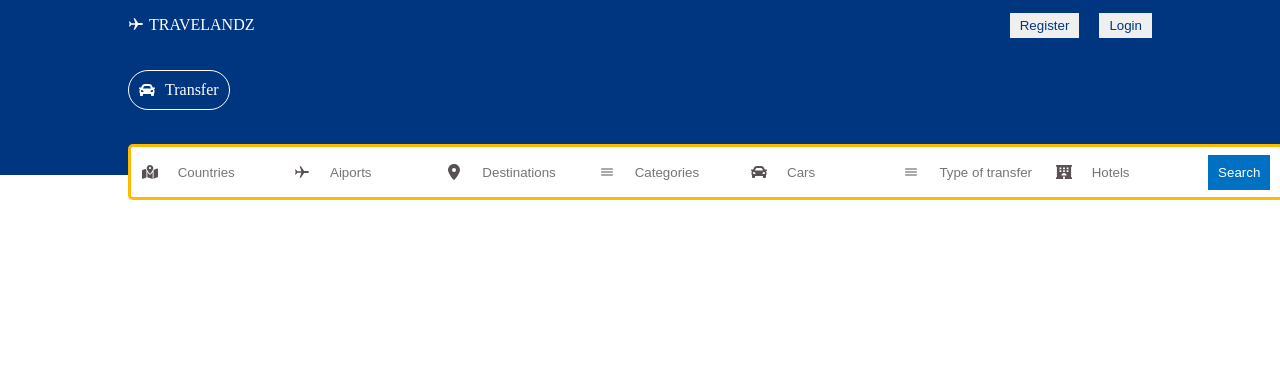
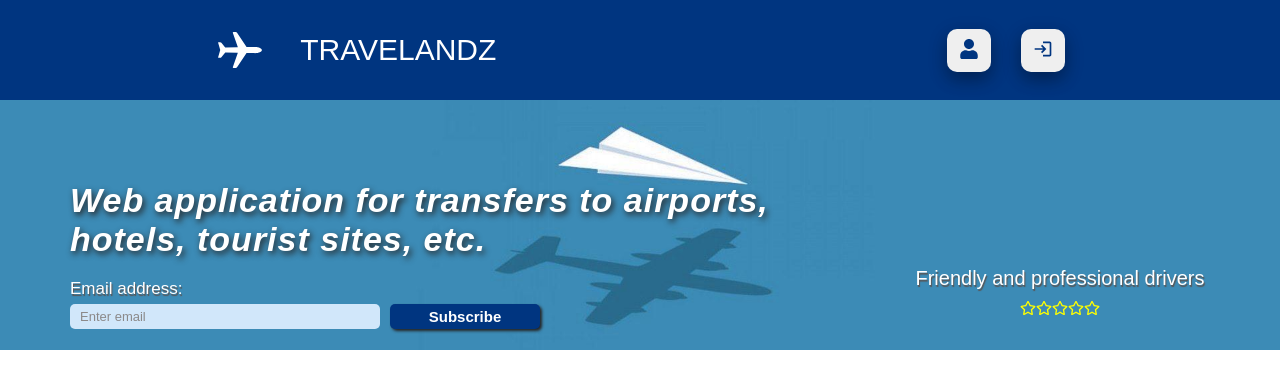
Before and after one commit to danielullauri93/Desafio_Tecnico_Travelandz, a React (Vite) app in the folder client/: page / in a window 1280 px wide. Shown: the top 388 px of the page. Built offline with nearby package versions, Linux system fonts and the light colour scheme.

Commit message:
Rediseño del Header

```diff
--- a/client/src/components/header/Header.jsx
+++ b/client/src/components/header/Header.jsx
@@ -1,71 +1,38 @@
-import { useState } from "react";
-import { FaCar, FaHotel, FaRegCalendarAlt } from "react-icons/fa";
-import { FaLocationDot, FaMapLocationDot } from "react-icons/fa6";
-import { IoIosAirplane, IoIosMenu } from "react-icons/io";
+import { FaRegStar } from "react-icons/fa";
 import "./header.css";
+
 const Header = () => {
   return (
     <div className="header">
+
       <div className="headerContainer">
-        <div className="headerList">
-          <div className="headerListItem active">
-            <FaCar />
-            <span className="headerListTitle">Transfer</span>
+        <h1 className="headerContainer-h1">
+          Web application for transfers to airports, hotels, tourist sites, etc.
+        </h1>
+        <div className="headerContainerInputButton">
+          <div class="headerLabel_input mb-3">
+            <label>Email address:</label>
+            <input type="email" className="headerImputMail" placeholder="Enter email" />
           </div>
+          <button type="submit" className="headerContainer-button">
+            Subscribe
+          </button>
         </div>
+      </div>
 
-        <form className="headerSearch">
-          <div className="headerSearchItem">
-            <FaMapLocationDot className="headerIcon" />
-            <input
-              type="text"
-              class="headerSearchText"
-              placeholder="Countries"
-            />
-          </div>
-          <div className="headerSearchItem">
-            <IoIosAirplane className="headerIcon" />
-            <input type="text" class="headerSearchText" placeholder="Aiports" />
-          </div>
-          <div className="headerSearchItem">
-            <FaLocationDot className="headerIcon" />
-            <input
-              type="text"
-              class="headerSearchText"
-              placeholder="Destinations"
-            />
-          </div>
-          <div className="headerSearchItem">
-            <IoIosMenu className="headerIcon" />
-            <input
-              type="text"
-              class="headerSearchText"
-              placeholder="Categories"
-            />
-          </div>
-          <div className="headerSearchItem">
-            <FaCar className="headerIcon" />
-            <input type="text" class="headerSearchText" placeholder="Cars" />
-          </div>
-          <div className="headerSearchItem">
-            <IoIosMenu className="headerIcon" />
-            <input
-              type="text"
-              class="headerSearchText"
-              placeholder="Type of transfer"
-            />
-          </div>
-          <div className="headerSearchItem">
-            <FaHotel className="headerIcon" />
-            <input type="text" class="headerSearchText" placeholder="Hotels" />
-          </div>
-          <div className="headerSearchItem">
-            <button type="submit" className="headerBtn">
-              Search
-            </button>
-          </div>
-        </form>
+      <div className="headerLayout">
+        <h3 className="headerLayout-h3">
+          Friendly and professional drivers
+        </h3>
+        <div className="headerLayout-star">
+          <FaRegStar className="headerStarIcon"/>
+          <FaRegStar className="headerStarIcon"/>
+          <FaRegStar className="headerStarIcon"/>
+          <FaRegStar className="headerStarIcon"/>
+          <FaRegStar className="headerStarIcon"/>
+        </div>
       </div>
+
     </div>
   );
 };
--- a/client/src/components/header/header.css
+++ b/client/src/components/header/header.css
@@ -1,131 +1,109 @@
 .header {
-  background-color: #003580;
-  color: white;
+  background-image: url("../../assets/1295663.jpg");
+  background-position: center;
+  background-size: cover;
+  background-repeat: no-repeat;
+  height: 250px;
+  width: auto;
   display: flex;
-  justify-content: center;
-  position: relative;
+  justify-content: space-around;
+  flex-direction: row;
 }
 
 .headerContainer {
-  width: 100%;
-  max-width: 1024px;
-  margin: 20px 0px 15px 0px;
+  position: relative;
+  top: 30px;
+  width: 700px;
+  display: flex;
+  flex-direction: column;
+  justify-content: center;
+  align-items: flex-start;
+  gap: 20px;
 }
 
-.headerContainer.listMode {
-  margin: 20px 0px 0px 0px;
+.headerContainer-h1 {
+  color: white;
+  font-family: montserrat, arial, helvetica, sans-serif;
+  font-style: oblique;
+  letter-spacing: 1px;
+  font-size: 34px;
+  text-shadow: 2px 3px 6px #252424;
 }
 
-.headerList {
+.headerContainerInputButton {
   display: flex;
-  gap: 40px;
-  margin-bottom: 50px;
-}
-
-.headerListItem {
-  display: flex;
+  flex-direction: row;
+  justify-content: flex-start;
   align-items: center;
   gap: 10px;
 }
 
-.headerListItem.active {
-  border: 1px solid white;
-  padding: 10px;
-  border-radius: 20px;
+.headerLabel_input {
+  display: flex;
+  flex-direction: column;
+  gap: 5px;
 }
 
-/* .headerDesc {
-  margin: 20px 0px;
-} */
+.headerLabel_input label {
+  color: white;
+  font-size: 17px;
+  font-weight: 500;
+  text-shadow: 1px 2px 1px #585555;
+}
 
-.headerBtn {
-  background-color: #0071c2;
-  color: white;
-  font-weight: 500;
+.headerLabel_input input {
+  width: 300px;
+  height: 25px;
   border: none;
-  padding: 10px;
+  border-radius: 5px 5px;
+  background-color: rgb(209, 231, 250);
+  font-size: 13px;
+  outline: none;
+  padding-left: 10px;
+}
+::placeholder {
+  color: #8b8989;
+}
+.headerContainer-button {
+  color: #fff;
+  background-color: #003580;
+  font-size: 15px;
+  font-weight: bold;
+  position: relative;
+  top: 12px;
+  width: 150px;
+  height: 25px;
+  border: none;
+  border-radius: 5px 5px;
+  box-shadow: 2px 2px 3px #252424;
   cursor: pointer;
 }
 
-.headerSearch {
-  height: 30px;
-  background-color: white;
-  border: 3px solid #febb02;
+.headerLayout {
+  width: 300px;
   display: flex;
-  align-items: center;
-  justify-content: space-around;
-  padding: 10px 0px;
-  border-radius: 5px;
-  position: absolute;
-  /* left: auto; */
-  bottom: -25px;
-  width: 100%;
-  max-width: 1150px;
-}
-
-.headerIcon {
-  color: rgb(90, 82, 82);
-}
-
-.headerSearchItem {
-  display: flex;
-  align-items: center;
+  flex-direction: column;
+  justify-content: flex-end;
   gap: 20px;
 }
 
-.headerSearchText {
-  /* position: relative; */
-  color: lightgray;
-  cursor: text;
-  max-width: 95px;
+.headerLayout-h3 {
+  color: white;
+  font-size: 20px;
+  font-weight: 300;
+  text-align: center;
+  font-style: normal;
+  position: relative;
+  bottom: 20px;
+  text-shadow: 1px 2px 1px #585555;
 }
 
-.headerSearchItem input{
-  border: none;
-  outline: none;
+.headerLayout-star {
+  position: relative;
+  text-align: center;
+  bottom: 30px;
 }
 
-.date {
-  position: absolute;
-  top: 50px;
-  z-index: 2;
+.headerStarIcon {
+  color: yellow;
 }
-
-.options {
-  z-index: 2;
-  position: absolute;
-  top: 50px;
-  background-color: white;
-  color: gray;
-  border-radius: 5px;
-  -webkit-box-shadow: 0px 0px 10px -5px rgba(0, 0, 0, 0.4);
-  box-shadow: 0px 0px 10px -5px rgba(0, 0, 0, 0.4);
-}
-
-.optionItem {
-  width: 200px;
-  display: flex;
-  justify-content: space-between;
-  margin: 10px;
-}
-
-.optionCounter {
-  display: flex;
-  align-items: center;
-  gap: 10px;
-  font-size: 12px;
-  color: black;
-}
-
-.optionCounterButton {
-  width: 30px;
-  height: 30px;
-  border: 1px solid #0071c2;
-  color: #0071c2;
-  cursor: pointer;
-  background-color: white;
-}
-
-.optionCounterButton:disabled {
-  cursor: not-allowed;
-}
--- a/client/src/components/navbar/Navbar.jsx
+++ b/client/src/components/navbar/Navbar.jsx
@@ -1,4 +1,6 @@
 import { IoIosAirplane } from "react-icons/io";
+import {FaUser } from "react-icons/fa"
+import { MdLogin } from "react-icons/md"
 
 import "./navbar.css";
 
@@ -7,12 +9,16 @@ const Navbar = () => {
     <div className="navbar">
       <div className="navContainer">
         <span className="logo">
-          <IoIosAirplane />
-          TRAVELANDZ
+          <IoIosAirplane className="navLogo"/>
+          <span>TRAVELANDZ</span>
         </span>
         <div className="navItems">
-          <button className="navButton">Register</button>
-          <button className="navButton">Login</button>
+          <button className="navButton">
+            <FaUser className="navIcon"/>
+          </button>
+          <button className="navButton">
+            <MdLogin className="navIcon"/>
+          </button>
         </div>
       </div>
     </div>
--- a/client/src/components/navbar/navbar.css
+++ b/client/src/components/navbar/navbar.css
@@ -1,29 +1,55 @@
-.navbar{
-  height: 50px;
-  background-color: #003580;
+.navbar {
   display: flex;
   justify-content: center;
+  height: 100px;
+  background-color: #003580;
 }
 
-.navContainer{
+.navContainer {
   width: 100%;
-  max-width: 1024px;
   color: white;
   display: flex;
+  flex-wrap: wrap;
+  justify-content: space-around;
   align-items: center;
-  justify-content: space-between;
 }
 
-.logo{
+.logo {
   font-weight: 500;
   display: flex;
-  gap: 5px;
+  align-items: center;
+  gap: 35px;
 }
 
-.navButton{
+.logo .navLogo {
+  height: 50px;
+  width: 50px;
+
+}
+
+.logo span {
+  font-size: 30px;
+
+}
+
+.navItems {
+  display: flex;
+  align-items: center;
+  gap: 10px;
+}
+
+
+.navButton {
   margin-left: 20px;
   border: none;
-  padding: 5px 10px;
+  border-radius: 10px 10px 10px 10px;
+  padding: 10px 12px;
   cursor: pointer;
   color: #003580;
+  box-shadow: 0 8px 16px 0 rgba(0,0,0,0.2), 0 6px 20px 0 rgba(0,0,0,0.19);
 }
+
+.navIcon {
+  height: 20px;
+  width: 20px;
+}
--- a/client/src/index.css
+++ b/client/src/index.css
@@ -1,4 +1,5 @@
 *{
   margin: 0;
   padding: 0;
+  font-family: montserrat, arial, helvetica, sans-serif;;
 }
--- /dev/null
+++ b/client/src/pages/List/List.jsx
@@ -0,0 +1,14 @@
+
+
+const List = () => {
+  return (
+    <div className="listContainer">
+      <div className="listWrapper">
+        <div className="listSearch"></div>
+        <div className="listResult"></div>
+      </div>
+    </div>
+  )
+}
+
+export default List
```
Also changed, not shown: client/src/pages/home/Home.jsx (+7 -5 lines), client/src/assets/1295663.jpg (added), client/src/pages/List/list.css (added).
